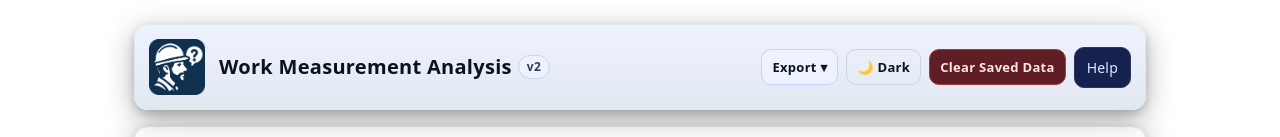
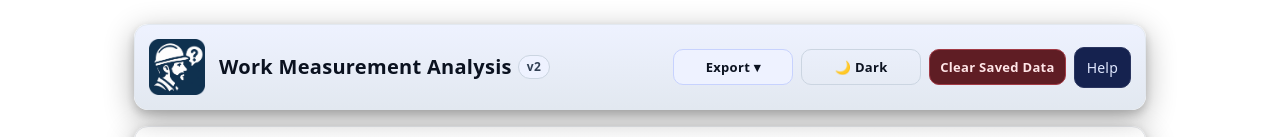
Before and after one commit to jadrewitz/work-measurement, a React (Vite) app: page / in a window 1280 px wide. Shown: the top 137 px of the page. Built offline with nearby package versions, Linux system fonts and the light colour scheme; the HTML template or start-up script is replaced by a standard one.

Commit message:
Update Header Buttons

```diff
--- a/src/ui.css
+++ b/src/ui.css
@@ -173,8 +173,10 @@ select:focus, select.btn:focus{
   padding:6px 10px !important;
   font-size:13px !important;
   height:36px !important; min-height:36px !important;
+  min-width:120px !important;
   line-height:1 !important; white-space:nowrap;
   display:inline-flex; align-items:center; justify-content:center;
+  box-sizing: border-box;
 }
 .app-header .toolbar .btn.red{ background:#5f1d24; border-color:#a23a45; color:#ffe5e7; }
 
@@ -619,6 +621,15 @@ html[data-theme="light"] .btn.blue{
   border-color:#bfdbfe;
 }
 
+html[data-theme="light"] .app-header .toolbar .btn{
+  height:36px !important;
+  min-height:36px !important;
+  min-width:120px !important;
+  font-size:13px !important;
+  padding:6px 10px !important;
+  box-sizing: border-box;
+}
+
 /* KPI tiles */
 html[data-theme="light"] .kpi{
   background:linear-gradient(180deg,#ffffff,#f8fafc);
```
